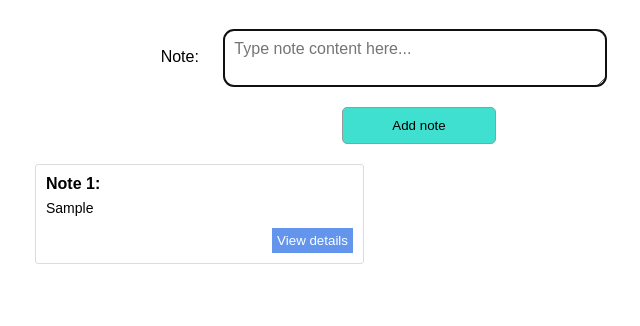
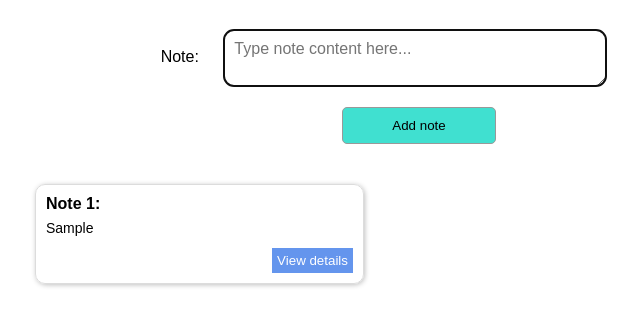
Before and after one commit to devKiratu/note-taker, a plain HTML site: page index.html in a window 1280 px wide. Both pictures are taken after typing "Sample" into the empty fields and a click on the button "Add note". Shown: the part 156-482 px from the top of the page, without its empty margins (246-886 px from the left). Drawn offline with Linux system fonts and the light colour scheme.

Commit message:
add styling to created notes display

```diff
--- a/style.css
+++ b/style.css
@@ -48,16 +48,19 @@ button#add {
 /* Added notes area ------  */
 
 div.notes-board {
+	margin-top: 20px;
 	width: auto;
 	display: grid;
 	grid-template-columns: 2fr 2fr;
 	gap: 10px;
 	justify-content: center;
+	/* box-shadow: 1px 1px 5px rgba(0, 0, 0, 0.25); */
+	/* border-radius: 20px; */
 }
 
 div#wrapper {
 	border: 0.5px solid #dcdcdc;
-	border-radius: 3px;
+	border-radius: 10px;
 	margin: 20px 25px;
 	height: 100px;
 	padding: 10px;
@@ -66,6 +69,7 @@ div#wrapper {
 	flex-direction: column;
 	justify-content: space-between;
 	align-items: flex-end;
+	box-shadow: 1px 1px 5px rgba(0, 0, 0, 0.25);
 }
 
 button#view-details {
```
